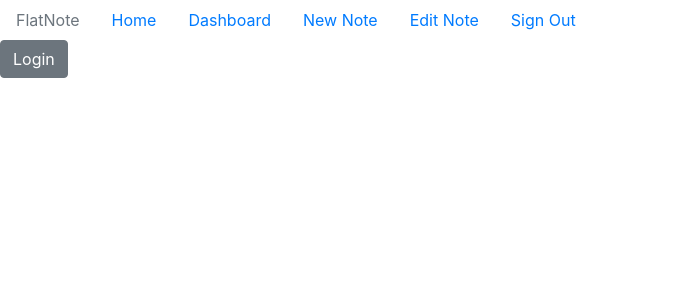
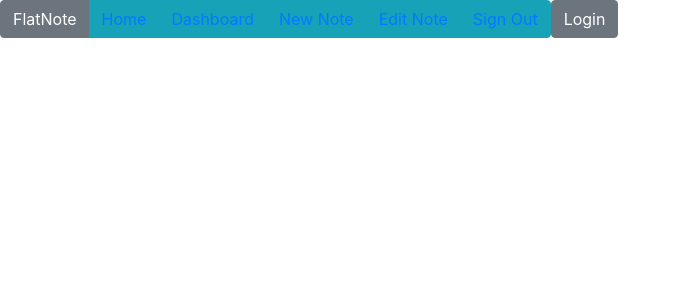
Before and after one commit to GreatDeveloper66/wireframe-frontend, a React (Create React App) app: page / in a window 1280 px wide. Shown: the top 300 px of the page, without its empty margins (0-681 px from the left). Built offline with nearby package versions, Linux system fonts and the light colour scheme.

Commit message:
Fix Navbar errors

```diff
--- a/src/containers/navbar.js
+++ b/src/containers/navbar.js
@@ -1,7 +1,7 @@
 import React, { Component } from 'react';
 import { BrowserRouter as Router, Route, Link, Switch } from "react-router-dom";
 import '../App.css';
-import { Nav, NavItem, NavLink } from 'reactstrap';
+import { Nav, NavItem, NavLink, ButtonGroup, Button } from 'reactstrap';
 
 
 import fetch from 'isomorphic-fetch'
@@ -12,37 +12,17 @@ export default class NavBar extends Component {
     super()
   }
   render(){
-    return (
-     <Nav pills>
-      <NavItem>
-        <NavLink disabled href="#">FlatNote</NavLink>
-       </NavItem>
-       <NavItem>
-         <NavLink href="#">
-          <Link to='/'>Home</Link>
-         </NavLink>
-       </NavItem>
-       <NavItem>
-         <NavLink href="#">
-             <Link to='/dashboard'>Dashboard</Link>
-         </NavLink>
-       </NavItem>
-       <NavItem>
-         <NavLink href="#">
-             <Link to='/new'>New Note</Link>
-         </NavLink>
-       </NavItem>
-       <NavItem>
-         <NavLink href="#">
-             <Link to='/edit'>Edit Note</Link>
-         </NavLink>
-       </NavItem>
-       <NavItem>
-         <NavLink href="#">
-             <Link to='/logout'>Sign Out</Link>
-         </NavLink>
-       </NavItem>
-     </Nav>
-    )
+     return (
+       <ButtonGroup>
+          <Button>FlatNote</Button>
+          <Button color="info"><Link to='/'>Home</Link></Button>
+          <Button color="info"><Link to='/dashboard'>Dashboard</Link></Button>
+          <Button color="info"><Link to='/new'>New Note</Link></Button>
+          <Button color="info"><Link to='/edit'>Edit Note</Link></Button>
+          <Button color="info"><Link to='/logout'>Sign Out</Link></Button>
+       </ButtonGroup>
+
+
+     )
   }
 }
```
